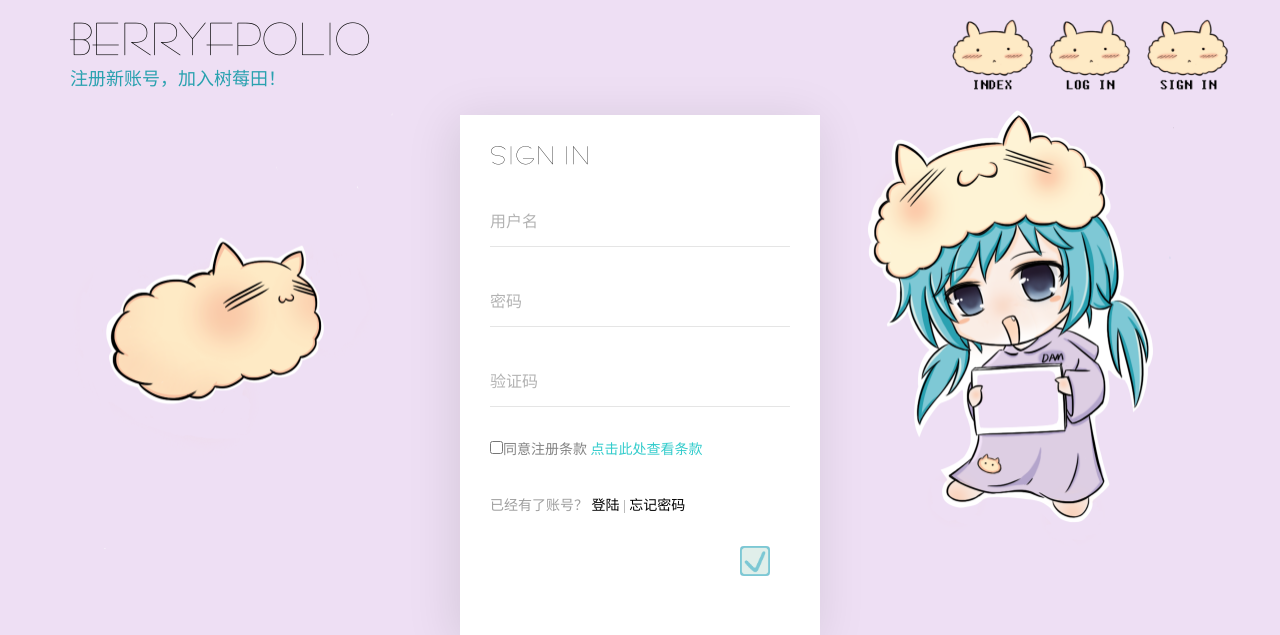
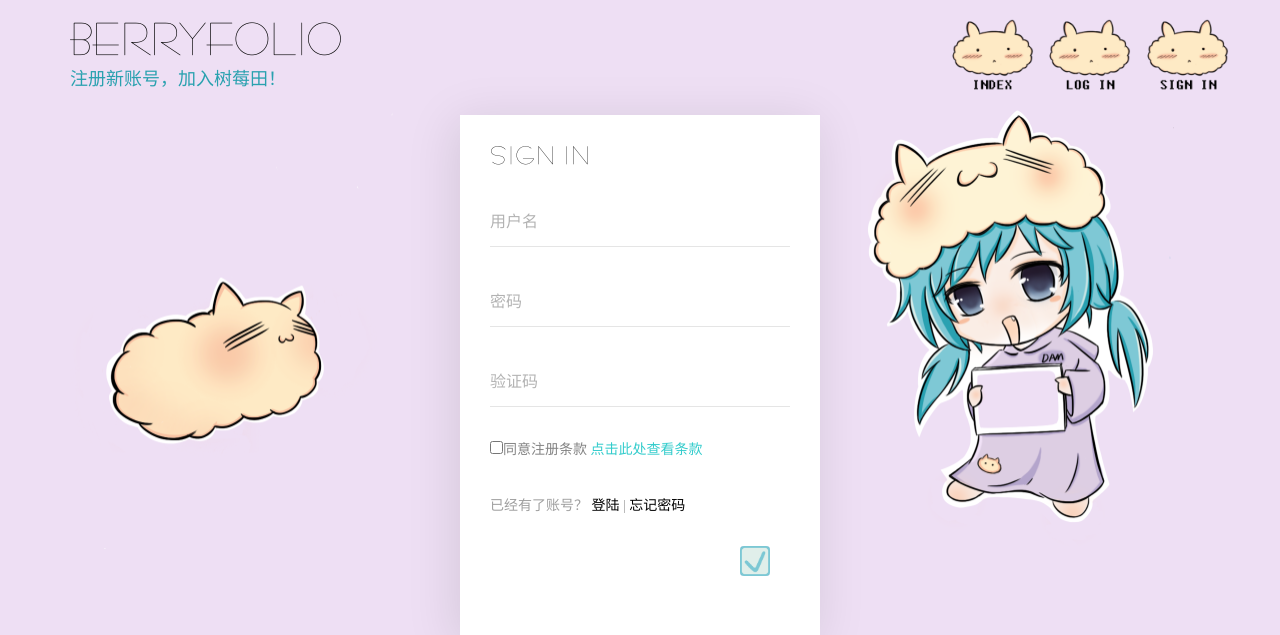
Before and after one commit to YunzheZJU/Berryfolio, a Flask app: template berryfolio/templates/register.html in a window 1280 px wide. Shown: the top 635 px of the page. Run offline with Flask 2, Linux system fonts and the light colour scheme; the template is opened without the code that fills it, so the values that code supplies are empty; parts of the project's set-up code (start-up, migrations or seed data) failed here and were passed over; some libraries are stand-ins or nearby versions; some web fonts are replaced.

Commit message:
修改nya.png，修正BERRYFOLIO标题

```diff
--- a/berryfolio/templates/login.html
+++ b/berryfolio/templates/login.html
@@ -9,7 +9,7 @@
     <div class="container" >
 		<div class="row">
 			<div class="col-md-9">
-				<h1 style="margin: 20px 0px 0px 0px; font-family: Special;color: #000000">BERRYFPOLIO</h1>
+				<h1 style="margin: 20px 0px 0px 0px; font-family: Special;color: #000000">BERRYFOLIO</h1>
 				<h4 style="font-family: time;color: #29a1af">注册新账号，加入树莓田！</h4>
 			</div>
 			<a id="ind_a" style="display: none;" href="{{ url_for('home') }}">index</a>
--- a/berryfolio/templates/register.html
+++ b/berryfolio/templates/register.html
@@ -9,7 +9,7 @@
     <div class="container" >
 		<div class="row">
 			<div class="col-md-9">
-				<h1 style="margin: 20px 0px 0px 0px; font-family: Special;color: #000000">BERRYFPOLIO</h1>
+				<h1 style="margin: 20px 0px 0px 0px; font-family: Special;color: #000000">BERRYFOLIO</h1>
 				<h4 style="font-family: time;color: #29a1af">注册新账号，加入树莓田！</h4>
 			</div>
 			<a id="ind_a" style="display: none;" href="{{ url_for('home') }}">index</a>
--- a/berryfolio/templates/search.html
+++ b/berryfolio/templates/search.html
@@ -12,7 +12,7 @@
         <div class="container">
             <div class="row">
                 <div class="col-md-9">
-                    <h1 style="margin: 20px 0 0 0; font-family: Special;color: #000000">BERRYFPOLIO</h1>
+                    <h1 style="margin: 20px 0 0 0; font-family: Special;color: #000000">BERRYFOLIO</h1>
                     <h4 style="font-family: time;color: #e6e6e6">这里是搜索结果页面！</h4>
                 </div>
                 <a id="ind_a" href="{{ url_for('home') }}" style="display: none;">index</a>
```
Also changed, not shown: berryfolio/static/images/nya.png.
